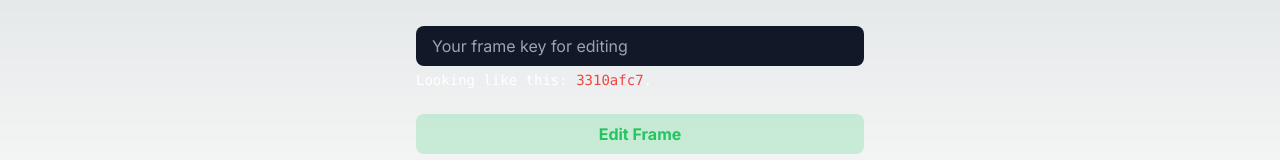
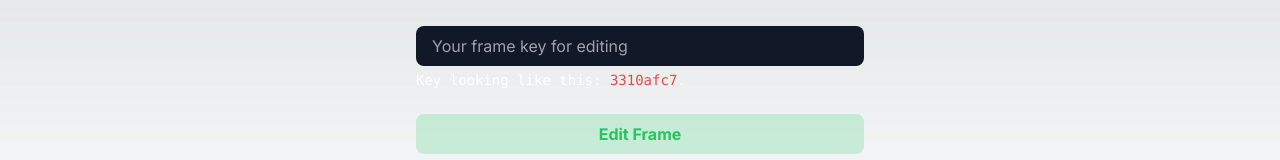
Before and after one commit to nikitattt/fc-livepeer, a Next.js app: page /edit in a window 1280 px wide. Shown: the part 182-342 px from the top of the page. Built offline with nearby package versions, Linux system fonts and the light colour scheme.

Commit message:
Update key format in page.tsx

```diff
--- a/src/app/edit/page.tsx
+++ b/src/app/edit/page.tsx
@@ -46,7 +46,8 @@
             className="bg-gray-900 rounded-lg px-4 py-2 w-full outline-green-500"
           />
           <p className="mt-1 text-start text-sm text-white font-mono">
-            Looking like this: <span className="text-red-500">3310afc7</span>.
+            Key looking like this:{' '}
+            <span className="text-red-500">3310afc7</span>.
           </p>
         </div>
         <button
```
